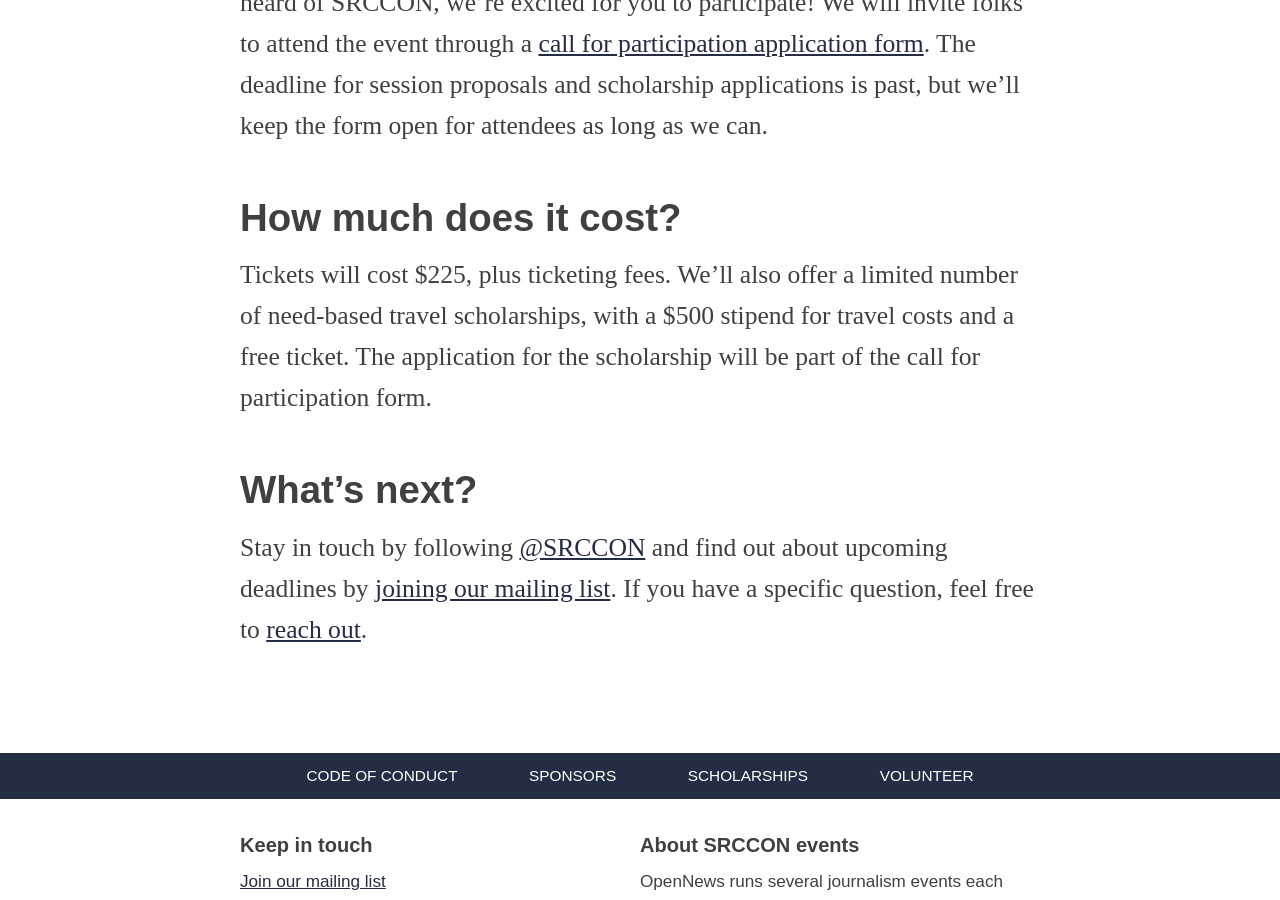
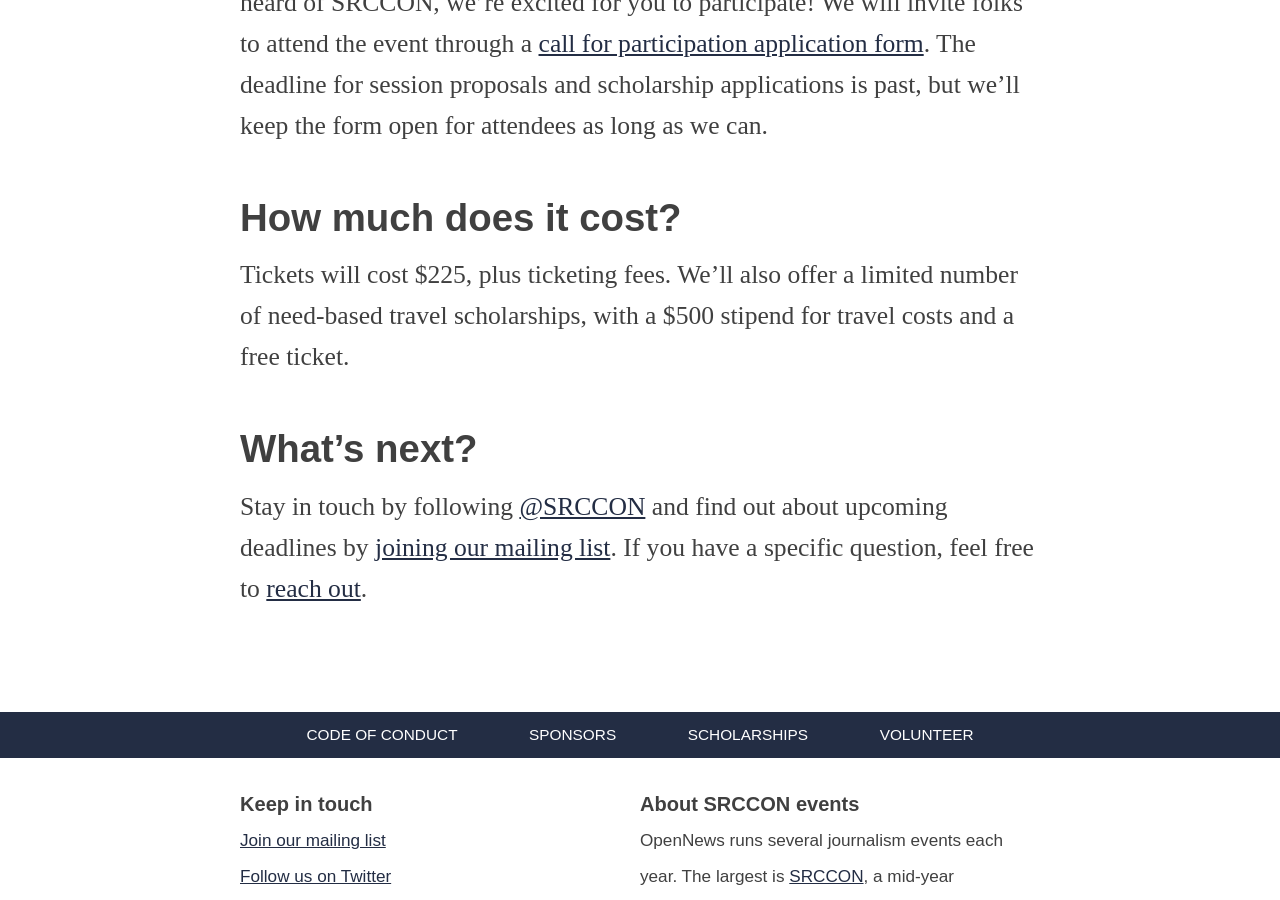
Before and after one commit to OpenNews/srccon-power, a Jekyll site: the page built from homepage.md, in a window 1280 px wide and 900 px high, scrolled down 2356 px. Built offline with Jekyll 4.4.1, drawn with Linux system fonts in a browser that asks for light colours.

Commit message:
homepage text update

```diff
--- a/homepage.md
+++ b/homepage.md
@@ -31,7 +31,7 @@
 
 ## How much does it cost?
 
-Tickets will cost $225, plus ticketing fees. We&rsquo;ll also offer a limited number of need-based travel scholarships, with a $500 stipend for travel costs and a free ticket. The application for the scholarship will be part of the call for participation form.
+Tickets will cost $225, plus ticketing fees. We&rsquo;ll also offer a limited number of need-based travel scholarships, with a $500 stipend for travel costs and a free ticket.
 
 ## What&rsquo;s next?
 
```
